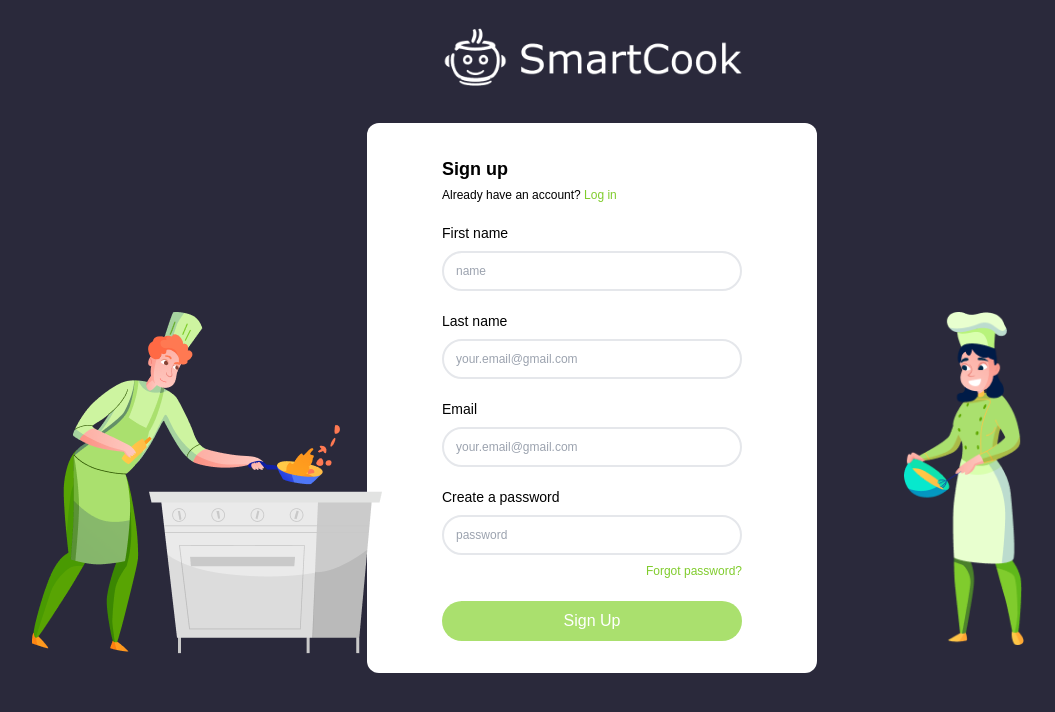
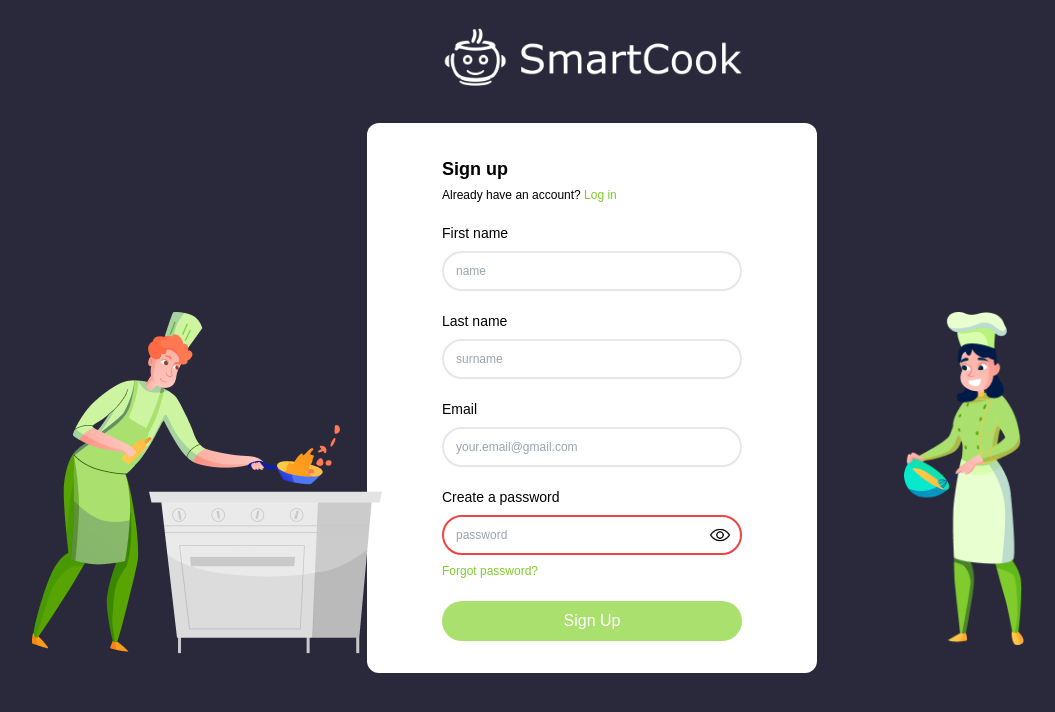
Before and after one commit to MZhann/SmartCook, a Next.js app in the folder frontend/smart-cook/: page /sign-up in a window 1280 px wide. Shown: the top 712 px of the page, without its empty margins (48-1103 px from the left). Built offline with nearby package versions, Linux system fonts and the light colour scheme.

Commit message:
feat: sign-up sign-in validation

```diff
--- a/frontend/smart-cook/src/pages/sign-in.js
+++ b/frontend/smart-cook/src/pages/sign-in.js
@@ -4,15 +4,18 @@ import Image from "next/image";
 import cook from "../../public/images/cook.png";
 import cooker from "../../public/images/cooker.png";
 import Link from "next/link";
-import {useEffect, useState} from "react";
+import { useEffect, useState } from "react";
 import axios from "axios";
-import {config} from "../../config";
+import { config } from "../../config";
+import show from "../../public/images/show.png"
+import hide from "../../public/images/hide.png"
 
 const SignIn = () => {
     const [isLoading, setIsLoading] = useState(false);
     const [email, setEmail] = useState("");
     const [password, setPassword] = useState("");
     const [errorMessage, setErrorMessage] = useState("");
+    const [passwordShown, setPasswordShown] = useState(false);
 
     const handleSubmit = (e) => {
         e.preventDefault();
@@ -20,23 +23,27 @@ const SignIn = () => {
         if (validate()) {
             const requestBody = {
                 email: email,
-                password: password
+                password: password,
             };
             setIsLoading(true);
-            axios.post(`${config.baseUrl}/api/v1/login/`, requestBody)
+            axios
+                .post(`${config.baseUrl}/api/v1/login/`, requestBody)
                 .then((res) => {
                     localStorage.setItem("accessToken", res.data.access);
                     localStorage.setItem("refreshToken", res.data.refresh);
-                    window.location.href = '/'
+                    window.location.href = "/";
                 })
                 .catch((error) => {
                     console.error(error);
-                    if (error.response && error.response.data && error.response.data.error) {
-                        setErrorMessage(error.response.data.error)
+                    if (
+                        error.response &&
+                        error.response.data &&
+                        error.response.data.error
+                    ) {
+                        setErrorMessage(error.response.data.error);
                     }
                 });
             setIsLoading(false);
-
         }
     };
 
@@ -54,7 +61,8 @@ const SignIn = () => {
     };
 
     const validateEmail = (email) => {
-        const re = /^(([^<>()[\]\\.,;:\s@"]+(\.[^<>()[\]\\.,;:\s@"]+)*)|(".+"))@((\[[0-9]{1,3}\.[0-9]{1,3}\.[0-9]{1,3}\.[0-9]{1,3}\])|(([a-zA-Z\-0-9]+\.)+[a-zA-Z]{2,}))$/;
+        const re =
+            /^(([^<>()[\]\\.,;:\s@"]+(\.[^<>()[\]\\.,;:\s@"]+)*)|(".+"))@((\[[0-9]{1,3}\.[0-9]{1,3}\.[0-9]{1,3}\.[0-9]{1,3}\])|(([a-zA-Z\-0-9]+\.)+[a-zA-Z]{2,}))$/;
         return re.test(String(email).toLowerCase());
     };
 
@@ -70,7 +78,7 @@ const SignIn = () => {
                 alt="cook"
                 className="w-[120px] mt-6 mb-8 absolute right-52 top-72"
             />
-            <Image src={logo} alt="logo" className="w-[300px] mt-6 mb-8"/>
+            <Image src={logo} alt="logo" className="w-[300px] mt-6 mb-8" />
             <div className="w-[450px] py-8 bg-white rounded-xl flex justify-center">
                 <div className="w-8/12 text-black flex flex-col">
                     <h1 className="text-lg text-black font-bold">Log in</h1>
@@ -84,7 +92,9 @@ const SignIn = () => {
                         </Link>
                     </p>
                     {errorMessage && (
-                        <p className="text-red-500 text-xs mt-2">{errorMessage && errorMessage}</p>
+                        <p className="text-red-500 text-xs mt-2">
+                            {errorMessage && errorMessage}
+                        </p>
                     )}
                     <p className="text-sm mt-5">Enter your email</p>
                     <input
@@ -98,16 +108,26 @@ const SignIn = () => {
                         onChange={(e) => setEmail(e.target.value)}
                     />
                     <p className="text-sm mt-5">Enter your password</p>
+                    <div className="relative">
                         <input
                             id="password"
-                        type="password"
                             className={`w-full rounded-3xl border-2 h-10 shadow-gray-500 text-xs p-3 mt-2 ${
                                 password.length < 6 && "border-red-500"
                             }`}
                             placeholder="password"
                             value={password}
                             onChange={(e) => setPassword(e.target.value)}
+                            type={passwordShown ? 'text' : 'password'}
                         />
+                        {
+                            passwordShown ? (
+                                <Image onClick={() => setPasswordShown(false)} src={hide} alt="eye_closed" className="w-[20px] h-[20px] absolute top-[18px] right-3"/>
+                            ) : (
+                                <Image onClick={() => setPasswordShown(true)} src={show} alt="eye" className="w-[20px] h-[20px] absolute top-[18px] right-3" />
+                            )
+                        }
+                    </div>
+
                     <Link
                         passHref={true}
                         className="text-[#80CC2D] text-xs mt-2 self-end border-b-2 border-white cursor-pointer hover:border-b-[#AAE06E]"
--- a/frontend/smart-cook/src/pages/sign-up.js
+++ b/frontend/smart-cook/src/pages/sign-up.js
@@ -7,6 +7,9 @@ import Link from "next/link";
 import {useState} from "react";
 import axios from "axios";
 import {config} from "../../config";
+import show from "../../public/images/show.png"
+import hide from "../../public/images/hide.png"
+import loading from "../../public/loading.gif"
 
 const SignUp = () => {
     const [isLoading, setIsLoading] = useState(false);
@@ -16,7 +19,8 @@ const SignUp = () => {
     const [password, setPassword] = useState("");
     const [errorMessage, setErrorMessage] = useState("");
     const [phone, setPhone] = useState("");
-
+    const [passwordShown, setPasswordShown] = useState(false);
+    const [isPasswordValidated, setIsPasswordValidated] = useState(true);
     const validate = () => {
         let error = "";
 
@@ -40,6 +44,16 @@ const SignUp = () => {
     const handleSubmit = async (e) => {
         e.preventDefault();
 
+        const isValidPassword = (password) => /^(?=.*[A-Za-z])(?=.*\d)[A-Za-z\d]{8,}$/.test(password) && /^[A-Za-z]/.test(password);
+
+        if(isValidPassword){
+            setIsPasswordValidated(isValidPassword)
+        }else{
+            setIsPasswordValidated(isValidPassword)
+            return
+        }
+
+
         if (validate()) {
             const requestBody = {
                 first_name: name,
@@ -58,6 +72,7 @@ const SignUp = () => {
                 setIsLoading(false);
                 await handleLogin();
             } catch (error) {
+                setIsLoading(false);
                 if (error.response && error.response.data && error.response.data.error) {
                     setErrorMessage(error.response.data.error)
                 }
@@ -132,7 +147,7 @@ const SignUp = () => {
                     <input
                         id="last_name"
                         className={`w-full rounded-3xl border-2 h-10 shadow-gray-500 text-xs p-3 mt-2`}
-                        placeholder="your.email@gmail.com"
+                        placeholder="surname"
                         type="text"
                         value={phone}
                         onChange={(e) => setPhone(e.target.value)}
@@ -147,19 +162,36 @@ const SignUp = () => {
                         onChange={(e) => setEmail(e.target.value)}
                     />
                     <p className="text-sm mt-5">Create a password</p>
+                    <div className="relative">
                         <input
                             id="password"
-                        type="password"
-                        className={`w-full rounded-3xl border-2 h-10 shadow-gray-500 text-xs p-3 mt-2 `}
+                            className={`w-full rounded-3xl border-2 h-10 shadow-gray-500 text-xs p-3 mt-2 ${
+                                password.length < 6 && "border-red-500"
+                            }`}
                             placeholder="password"
                             value={password}
                             onChange={(e) => setPassword(e.target.value)}
+                            type={passwordShown ? 'text' : 'password'}
                         />
+                        {
+                            passwordShown ? (
+                                <Image onClick={() => setPasswordShown(false)} src={hide} alt="eye_closed" className="w-[20px] h-[20px] absolute top-[18px] right-3"/>
+                            ) : (
+                                <Image onClick={() => setPasswordShown(true)} src={show} alt="eye" className="w-[20px] h-[20px] absolute top-[18px] right-3" />
+                            )
+                        }
+                        {!isPasswordValidated ? <div className="text-red-600 text-xs mt-2">Password should be more than 8 symbols, start with a letter and contain at least one number.</div> : <></> }
+                    </div>
+
+                    <div className="flex justify-between items-center">
+                        {isLoading ? <Image src={loading} alt="loading" className="w-[20px] h-[20px]"/> : <></>}
                         <p className="text-[#80CC2D] text-xs mt-2 self-end border-b-2 border-white cursor-pointer hover:border-b-[#AAE06E]">
                             <Link href={'/forgot-password'}>
                                 Forgot password?
                             </Link>
                         </p>
+                    </div>
+
                     <button
                         className={`text-white bg-[#AAE06E] w-full h-10 rounded-3xl mt-5 ${
                             errorMessage && "disabled" // Disable button if there's an error
```
Also changed, not shown: frontend/smart-cook/public/images/hide.png (added), frontend/smart-cook/public/images/show.png (added). Lines whose indentation alone changed are shown as unchanged.
